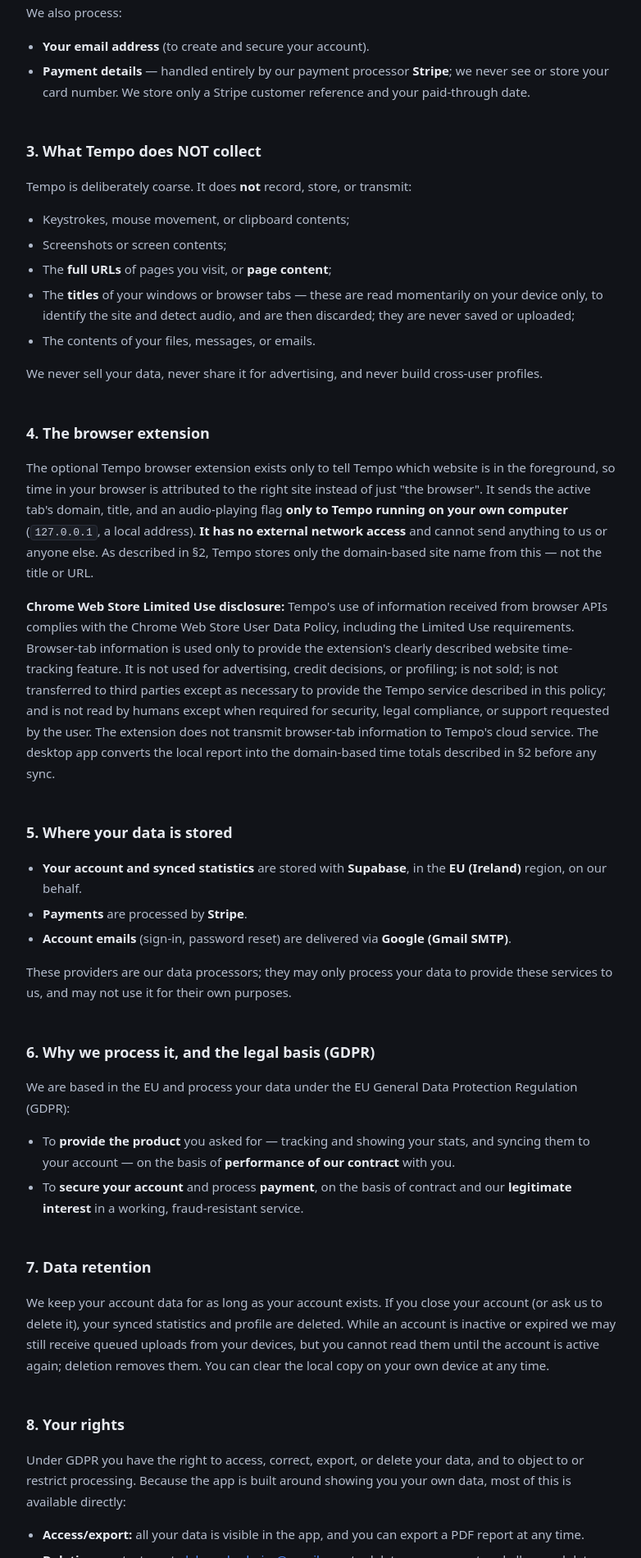
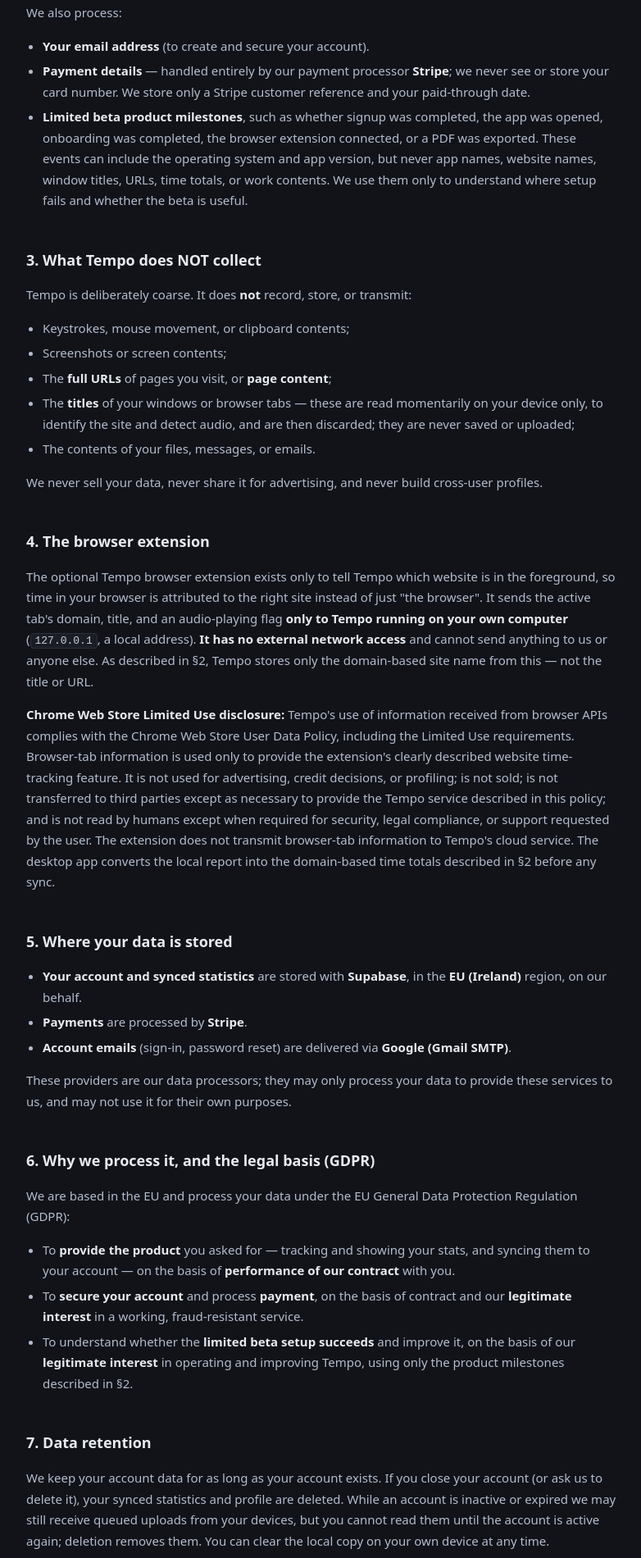
Before and after one commit to Aleksandar-Drejer-Petersen/tempo-cloud-releases, a plain HTML site: page privacy.html in a window 1280 px wide. Shown: the part 914-2814 px from the top of the page at 82% size, without its empty margins (248-1030 px from the left). Drawn offline with Linux system fonts and the light colour scheme.

Commit message:
Disclose limited beta funnel milestones

```diff
--- a/privacy.html
+++ b/privacy.html
@@ -50,6 +50,7 @@
 <ul>
 <li><b>Your email address</b> (to create and secure your account).</li>
 <li><b>Payment details</b> — handled entirely by our payment processor <b>Stripe</b>; we never see or store your card number. We store only a Stripe customer reference and your paid-through date.</li>
+<li><b>Limited beta product milestones</b>, such as whether signup was completed, the app was opened, onboarding was completed, the browser extension connected, or a PDF was exported. These events can include the operating system and app version, but never app names, website names, window titles, URLs, time totals, or work contents. We use them only to understand where setup fails and whether the beta is useful.</li>
 </ul>
 
 <h2>3. What Tempo does NOT collect</h2>
@@ -80,6 +81,7 @@
 <ul>
 <li>To <b>provide the product</b> you asked for — tracking and showing your stats, and syncing them to your account — on the basis of <b>performance of our contract</b> with you.</li>
 <li>To <b>secure your account</b> and process <b>payment</b>, on the basis of contract and our <b>legitimate interest</b> in a working, fraud-resistant service.</li>
+<li>To understand whether the <b>limited beta setup succeeds</b> and improve it, on the basis of our <b>legitimate interest</b> in operating and improving Tempo, using only the product milestones described in §2.</li>
 </ul>
 
 <h2>7. Data retention</h2>
```
